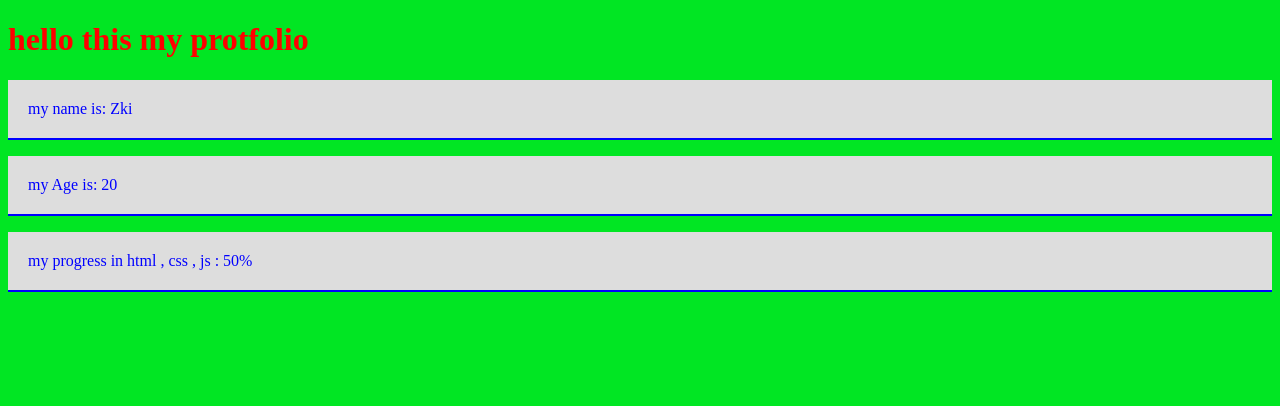
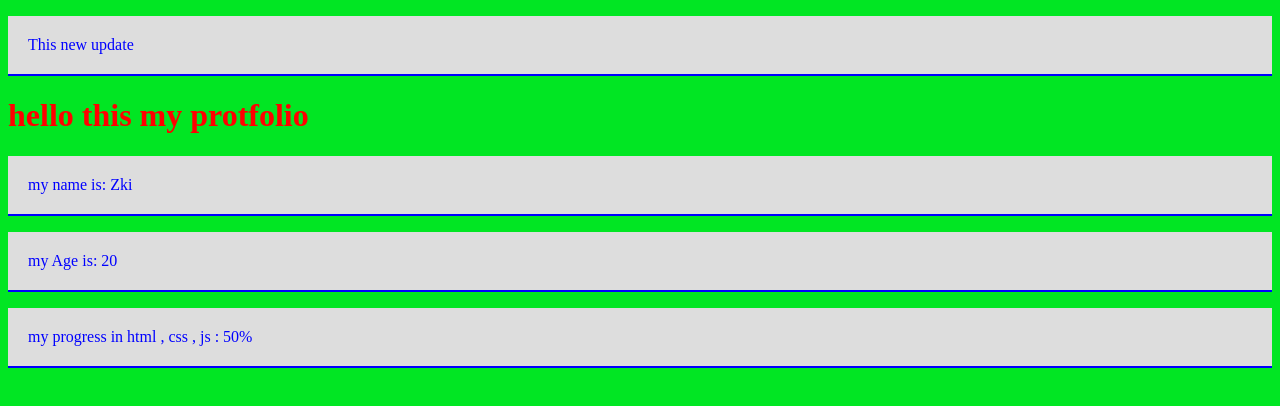
Before and after one commit to zedfull/my-pro, a plain HTML site: page index.html in a window 1280 px wide. Drawn offline with Linux system fonts and the light colour scheme.

Commit message:
Create new version

```diff
--- a/index.html
+++ b/index.html
@@ -8,6 +8,9 @@
     <link rel="stylesheet" href="style.css">
 </head>
 <body>
+    <div>
+        <p>This new update</p>
+    </div>
     <h1>hello this my protfolio</h1>
     <p>my name is: Zki</p>
     <p>my Age is: 20</p>
```
